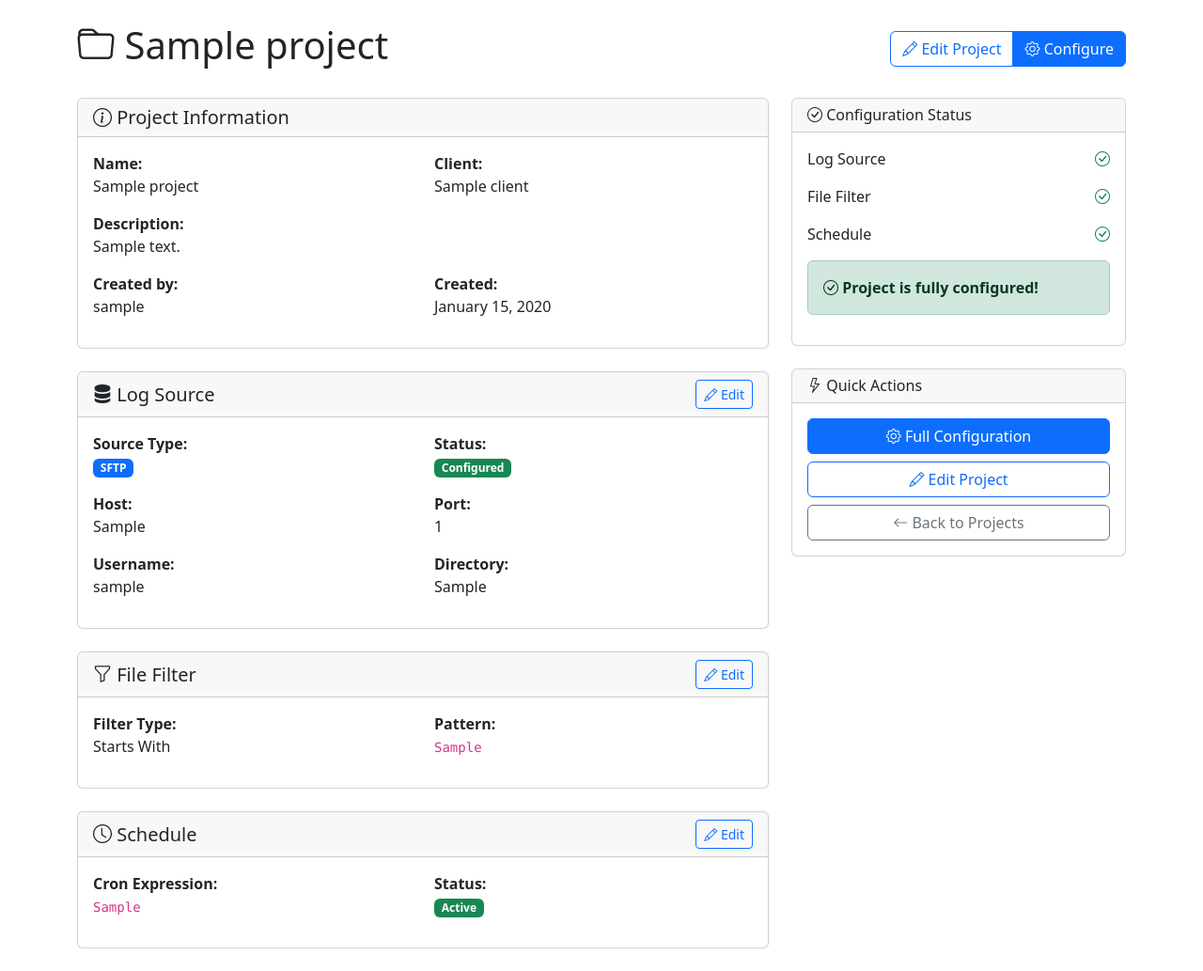
After one commit to ghostmou/bigmomo-logs-cms, a Django app: page /projects/1/ in a window 1280 px wide. The commit adds this page. Shown: the whole page at 94% size. Run offline with Django 5.2, Linux system fonts and the light colour scheme; tables that the repository leaves empty hold one stand-in row (values such as "Sample post").

Commit message:
Enhance LogSource model and admin interface to support S3 configuration. Updated forms and templates to include S3 fields, added validation for source type, and improved UI for configuring log sources. Introduced migration for new fields and adjusted project detail view to display log source information accordingly.

```diff
--- /dev/null
+++ b/templates/projects/project_detail.html
@@ -0,0 +1,316 @@
+{% extends "base.html" %}
+
+{% block title %}{{ project.name }} - bigmomo logs cms{% endblock %}
+
+{% block content %}
+<div class="row">
+    <div class="col-12">
+        <div class="d-flex justify-content-between align-items-center mb-4">
+            <h1>
+                <i class="bi bi-folder"></i> {{ project.name }}
+            </h1>
+            <div class="btn-group">
+                <a href="{% url 'project_edit' project.pk %}" class="btn btn-outline-primary">
+                    <i class="bi bi-pencil"></i> Edit Project
+                </a>
+                <a href="{% url 'project_configuration' project.pk %}" class="btn btn-primary">
+                    <i class="bi bi-gear"></i> Configure
+                </a>
+            </div>
+        </div>
+    </div>
+</div>
+
+<div class="row">
+    <div class="col-md-8">
+        <!-- Project Information -->
+        <div class="card mb-4">
+            <div class="card-header">
+                <h5 class="mb-0">
+                    <i class="bi bi-info-circle"></i> Project Information
+                </h5>
+            </div>
+            <div class="card-body">
+                <div class="row">
+                    <div class="col-md-6">
+                        <strong>Name:</strong>
+                        <p>{{ project.name }}</p>
+                    </div>
+                    <div class="col-md-6">
+                        <strong>Client:</strong>
+                        <p>{{ project.client.name }}</p>
+                    </div>
+                </div>
+                {% if project.description %}
+                <div class="row">
+                    <div class="col-12">
+                        <strong>Description:</strong>
+                        <p>{{ project.description }}</p>
+                    </div>
+                </div>
+                {% endif %}
+                <div class="row">
+                    <div class="col-md-6">
+                        <strong>Created by:</strong>
+                        <p>{{ project.created_by.username }}</p>
+                    </div>
+                    <div class="col-md-6">
+                        <strong>Created:</strong>
+                        <p>{{ project.created_at|date:"F j, Y" }}</p>
+                    </div>
+                </div>
+            </div>
+        </div>
+
+        <!-- Log Source Configuration -->
+        <div class="card mb-4">
+            <div class="card-header d-flex justify-content-between align-items-center">
+                <h5 class="mb-0">
+                    <i class="bi bi-server"></i> Log Source
+                </h5>
+                {% if log_source %}
+                    <a href="{% url 'configure_log_source' project.pk %}" class="btn btn-sm btn-outline-primary">
+                        <i class="bi bi-pencil"></i> Edit
+                    </a>
+                {% else %}
+                    <a href="{% url 'configure_log_source' project.pk %}" class="btn btn-sm btn-primary">
+                        <i class="bi bi-plus-circle"></i> Configure
+                    </a>
+                {% endif %}
+            </div>
+            <div class="card-body">
+                {% if log_source %}
+                    <div class="row">
+                        <div class="col-md-6">
+                            <strong>Source Type:</strong>
+                            <p>
+                                <span class="badge bg-primary">{{ log_source.get_source_type_display }}</span>
+                            </p>
+                        </div>
+                        <div class="col-md-6">
+                            <strong>Status:</strong>
+                            <p><span class="badge bg-success">Configured</span></p>
+                        </div>
+                    </div>
+
+                    {% if log_source.source_type == 'sftp' %}
+                        <div class="row">
+                            <div class="col-md-6">
+                                <strong>Host:</strong>
+                                <p>{{ log_source.host }}</p>
+                            </div>
+                            <div class="col-md-6">
+                                <strong>Port:</strong>
+                                <p>{{ log_source.port }}</p>
+                            </div>
+                        </div>
+                        <div class="row">
+                            <div class="col-md-6">
+                                <strong>Username:</strong>
+                                <p>{{ log_source.username }}</p>
+                            </div>
+                            <div class="col-md-6">
+                                <strong>Directory:</strong>
+                                <p>{{ log_source.directory }}</p>
+                            </div>
+                        </div>
+                    {% elif log_source.source_type == 's3' %}
+                        <div class="row">
+                            <div class="col-md-6">
+                                <strong>Bucket:</strong>
+                                <p>{{ log_source.bucket_name }}</p>
+                            </div>
+                            <div class="col-md-6">
+                                <strong>Region:</strong>
+                                <p>{{ log_source.region }}</p>
+                            </div>
+                        </div>
+                        <div class="row">
+                            <div class="col-md-6">
+                                <strong>Access Key ID:</strong>
+                                <p>{{ log_source.access_key_id|truncatechars:20 }}</p>
+                            </div>
+                            <div class="col-md-6">
+                                <strong>Prefix:</strong>
+                                <p>{{ log_source.prefix|default:"None" }}</p>
+                            </div>
+                        </div>
+                    {% endif %}
+                {% else %}
+                    <div class="text-center text-muted py-3">
+                        <i class="bi bi-server-x fs-1"></i>
+                        <p>No log source configured yet.</p>
+                        <a href="{% url 'configure_log_source' project.pk %}" class="btn btn-primary">
+                            <i class="bi bi-plus-circle"></i> Configure Log Source
+                        </a>
+                    </div>
+                {% endif %}
+            </div>
+        </div>
+
+        <!-- File Filter Configuration -->
+        <div class="card mb-4">
+            <div class="card-header d-flex justify-content-between align-items-center">
+                <h5 class="mb-0">
+                    <i class="bi bi-funnel"></i> File Filter
+                </h5>
+                {% if file_filter %}
+                    <a href="{% url 'configure_file_filter' project.pk %}" class="btn btn-sm btn-outline-primary">
+                        <i class="bi bi-pencil"></i> Edit
+                    </a>
+                {% else %}
+                    <a href="{% url 'configure_file_filter' project.pk %}" class="btn btn-sm btn-primary">
+                        <i class="bi bi-plus-circle"></i> Configure
+                    </a>
+                {% endif %}
+            </div>
+            <div class="card-body">
+                {% if file_filter %}
+                    <div class="row">
+                        <div class="col-md-6">
+                            <strong>Filter Type:</strong>
+                            <p>{{ file_filter.get_filter_type_display }}</p>
+                        </div>
+                        <div class="col-md-6">
+                            <strong>Pattern:</strong>
+                            <p><code>{{ file_filter.pattern }}</code></p>
+                        </div>
+                    </div>
+                {% else %}
+                    <div class="text-center text-muted py-3">
+                        <i class="bi bi-funnel-x fs-1"></i>
+                        <p>No file filter configured yet.</p>
+                        <a href="{% url 'configure_file_filter' project.pk %}" class="btn btn-primary">
+                            <i class="bi bi-plus-circle"></i> Configure File Filter
+                        </a>
+                    </div>
+                {% endif %}
+            </div>
+        </div>
+
+        <!-- Schedule Configuration -->
+        <div class="card mb-4">
+            <div class="card-header d-flex justify-content-between align-items-center">
+                <h5 class="mb-0">
+                    <i class="bi bi-clock"></i> Schedule
+                </h5>
+                {% if schedule %}
+                    <a href="{% url 'configure_schedule' project.pk %}" class="btn btn-sm btn-outline-primary">
+                        <i class="bi bi-pencil"></i> Edit
+                    </a>
+                {% else %}
+                    <a href="{% url 'configure_schedule' project.pk %}" class="btn btn-sm btn-primary">
+                        <i class="bi bi-plus-circle"></i> Configure
+                    </a>
+                {% endif %}
+            </div>
+            <div class="card-body">
+                {% if schedule %}
+                    <div class="row">
+                        <div class="col-md-6">
+                            <strong>Cron Expression:</strong>
+                            <p><code>{{ schedule.cron_expression }}</code></p>
+                        </div>
+                        <div class="col-md-6">
+                            <strong>Status:</strong>
+                            <p>
+                                {% if schedule.is_active %}
+                                    <span class="badge bg-success">Active</span>
+                                {% else %}
+                                    <span class="badge bg-secondary">Inactive</span>
+                                {% endif %}
+                            </p>
+                        </div>
+                    </div>
+                {% else %}
+                    <div class="text-center text-muted py-3">
+                        <i class="bi bi-clock-x fs-1"></i>
+                        <p>No schedule configured yet.</p>
+                        <a href="{% url 'configure_schedule' project.pk %}" class="btn btn-primary">
+                            <i class="bi bi-plus-circle"></i> Configure Schedule
+                        </a>
+                    </div>
+                {% endif %}
+            </div>
+        </div>
+    </div>
+
+    <div class="col-md-4">
+        <!-- Configuration Status -->
+        <div class="card mb-4">
+            <div class="card-header">
+                <h6 class="mb-0">
+                    <i class="bi bi-check-circle"></i> Configuration Status
+                </h6>
+            </div>
+            <div class="card-body">
+                <div class="mb-3">
+                    <div class="d-flex justify-content-between align-items-center">
+                        <span>Log Source</span>
+                        {% if log_source %}
+                            <i class="bi bi-check-circle text-success"></i>
+                        {% else %}
+                            <i class="bi bi-x-circle text-danger"></i>
+                        {% endif %}
+                    </div>
+                </div>
+                <div class="mb-3">
+                    <div class="d-flex justify-content-between align-items-center">
+                        <span>File Filter</span>
+                        {% if file_filter %}
+                            <i class="bi bi-check-circle text-success"></i>
+                        {% else %}
+                            <i class="bi bi-x-circle text-danger"></i>
+                        {% endif %}
+                    </div>
+                </div>
+                <div class="mb-3">
+                    <div class="d-flex justify-content-between align-items-center">
+                        <span>Schedule</span>
+                        {% if schedule %}
+                            <i class="bi bi-check-circle text-success"></i>
+                        {% else %}
+                            <i class="bi bi-x-circle text-danger"></i>
+                        {% endif %}
+                    </div>
+                </div>
+
+                {% if log_source and file_filter and schedule %}
+                    <div class="alert alert-success mt-3">
+                        <i class="bi bi-check-circle"></i>
+                        <strong>Project is fully configured!</strong>
+                    </div>
+                {% else %}
+                    <div class="alert alert-warning mt-3">
+                        <i class="bi bi-exclamation-triangle"></i>
+                        <strong>Configuration incomplete</strong>
+                        <p class="mb-0 small">Configure all components to enable ETL processing.</p>
+                    </div>
+                {% endif %}
+            </div>
+        </div>
+
+        <!-- Quick Actions -->
+        <div class="card">
+            <div class="card-header">
+                <h6 class="mb-0">
+                    <i class="bi bi-lightning"></i> Quick Actions
+                </h6>
+            </div>
+            <div class="card-body">
+                <div class="d-grid gap-2">
+                    <a href="{% url 'project_configuration' project.pk %}" class="btn btn-primary">
+                        <i class="bi bi-gear"></i> Full Configuration
+                    </a>
+                    <a href="{% url 'project_edit' project.pk %}" class="btn btn-outline-primary">
+                        <i class="bi bi-pencil"></i> Edit Project
+                    </a>
+                    <a href="{% url 'project_list' %}" class="btn btn-outline-secondary">
+                        <i class="bi bi-arrow-left"></i> Back to Projects
+                    </a>
+                </div>
+            </div>
+        </div>
+    </div>
+</div>
+{% endblock %}
```
Also changed, not shown: projects/admin.py (+41 -3 lines), projects/forms.py (+45 -3 lines), projects/models.py (+75 -8 lines), templates/projects/configure_log_source.html (added, +224 -0 lines), templates/projects/project_list.html (+12 -6 lines), projects/migrations/0002_logsource_access_key_id_logsource_bucket_name_and_more.py (added).
